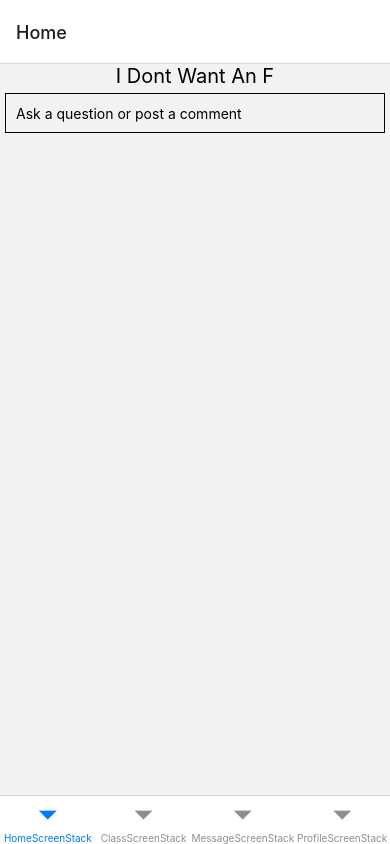
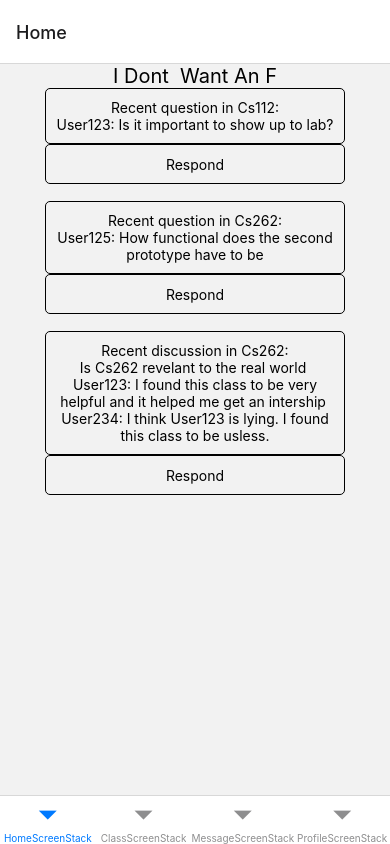
Before and after one commit to I-Dont-Want-An-F/client, a React Native app: screen /Home in a window 390 px wide. Built offline with nearby package versions, Linux system fonts and the light colour scheme.

Commit message:
home page is a home page

```diff
--- a/screens/HomeScreen/HomeScreen.js
+++ b/screens/HomeScreen/HomeScreen.js
@@ -9,11 +9,23 @@ import { GlobalStyles } from '../../stlyes/Global';
 export default function HomeScreen({ navigation }) {
     return (
         <View>
-        <Text style={GlobalStyles.text} > I Dont Want An F {"\n"}</Text>
-        <TextInput
-      style={GlobalStyles.input}
-      placeholder= "Ask a question or post a comment"
-      />
+        <Text style={GlobalStyles.text} > I Dont  Want An F {"\n"}</Text>
+        <Text style={GlobalStyles.post}> Recent question in Cs112: {"\n"}
+        User123: Is it important to show up to lab?
+        </Text>
+        <TextInput style={GlobalStyles.input} placeholder= "Respond" />
+       <Text> </Text>
+        <Text style={GlobalStyles.post}> Recent question in Cs262: {"\n"}
+        User125: How functional does the second prototype have to be
+        </Text>
+        <TextInput style={GlobalStyles.input} placeholder= "Respond" />
+        <Text> </Text>
+        <Text style={GlobalStyles.post}> Recent discussion in Cs262: {"\n"}
+         Is Cs262 revelant to the real world {"\n"}
+         User123: I found this class to be very helpful and it helped me get an intership {"\n"}
+         User234: I think User123 is lying. I found this class to be usless.
+        </Text>
+        <TextInput style={GlobalStyles.input} placeholder= "Respond" />
 </View>
     )
 }
--- a/stlyes/Global.js
+++ b/stlyes/Global.js
@@ -33,9 +33,20 @@ export const GlobalStyles = StyleSheet.create({
       textAlign:"center",
     },
     input:{
+      textAlign: "center",
+      alignSelf: "center",
+      width: 300,
       height: 40,
-      margin: 5,
       borderWidth: 1,
+      borderRadius: 5,
+      padding: 10,
+    },
+    post:{
+      textAlign: "center",
+      alignSelf: "center",
+      width: 300,
+      borderWidth: 1,
+      borderRadius: 5,
       padding: 10,
     },
     box:{
```
